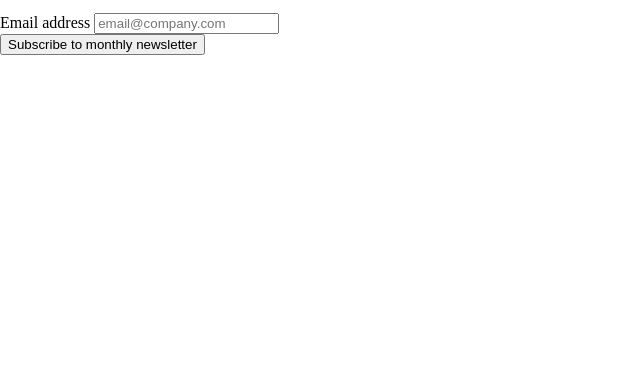
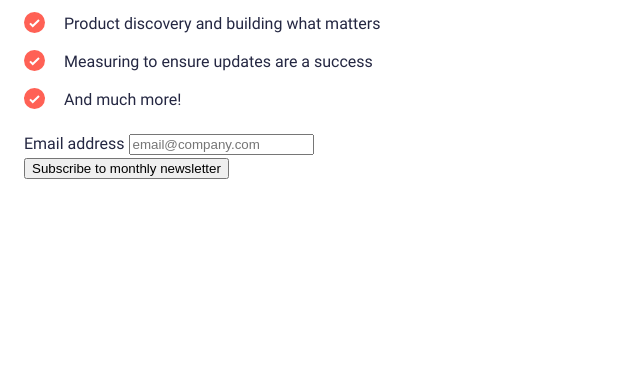
Before and after one commit to oryanhach/newsletter-sign-up-form, a plain HTML site: page index.html in a window 1280 px wide. Shown: the part 412-800 px from the top of the page, without its empty margins (0-640 px from the left). Drawn offline with Linux system fonts and the light colour scheme.

Commit message:
added general styling

```diff
--- a/index.html
+++ b/index.html
@@ -20,15 +20,16 @@
     <picture>
       <img src="assets/images/illustration-sign-up-mobile.svg" alt="">
     </picture>
+    <div class="content">
 
-    <h1>
+      <h1 class="title">
         Stay updated!
       </h1>
       <p>
         Join 60,000+ product managers receiving monthly updates on:
       </p>
 
-    <ul class="checkmark-list">
+      <ul role="list" class="checkmark-list">
         <li>Product discovery and building what matters</li>
         <li>Measuring to ensure updates are a success</li>
         <li>And much more!</li>
@@ -42,6 +43,7 @@
 
         <button class="button">Subscribe to monthly newsletter</button>
       </form>
+    </div>
 
 
   </div>
--- a/style.css
+++ b/style.css
@@ -1,5 +1,35 @@
+@font-face {
+	font-family: 'Roboto';
+	src: local('Roboto Regular'), url('assets/fonts/Roboto-Regular.ttf');
+	font-weight: 400;
+}
+
+@font-face {
+	font-family: 'Roboto';
+	src: local('Roboto Bold'), url('assets/fonts/Roboto-Regular.ttf');
+	font-weight: 700;
+}
+
+:root {
+	--clr-neutral-800: hsl(234, 29%, 20%);
+	--clr-neutral-700: hsl(235, 18%, 26%);
+	--clr-neutral-200: hsl(231, 7%, 60%);
+	--clr-neutral-100: hsl(0, 0%, 100%);
+
+	--clr-accent-400: hsl(4, 100%, 67%);
+	--clr-accent-500: hsl(347, 100%, 66%);
+
+	--ff-base: Roboto, sans-serif;
+
+	--fw-reguler: 400;
+	--fw-bold: 700;
+
+	--fs-300: 0.825rem;
+	--fs-400: 1rem;
+	--fs-900: 2.5rem;
+}
+
 /* Box sizing rules */
-
 *,
 *::before,
 *::after {
@@ -18,7 +48,7 @@ h2,
 h3,
 h4,
 p,
-fiture,
+figure,
 blockquote,
 dl,
 dd {
@@ -29,4 +59,42 @@ dd {
 ul[role='list'],
 ol[role='list'] {
 	list-style: none;
+	margin: 0;
+	padding: 0;
 }
+
+body {
+	font-family: var(--ff-base);
+	font-size: var(--fs-400);
+	font-weight: var(--fw-reguler);
+	color: var(--clr-neutral-800);
+	line-height: 1.5;
+}
+
+.newsletter-cta {
+}
+
+.newsletter-cta > .content {
+	display: grid;
+	gap: 1rem;
+	padding: 1.5rem;
+}
+
+.newsletter-cta .title {
+	font-size: var(--fs-900);
+	font-weight: var(--fw-bold);
+}
+
+.checkmark-list {
+	display: grid;
+	gap: 0.6255rem;
+}
+
+.checkmark-list li {
+	display: grid;
+	grid-template-columns: 2.5rem auto;
+}
+
+.checkmark-list li::before {
+	content: url(assets/images/icon-list.svg);
+}
```
Lines whose indentation alone changed are shown as unchanged.
